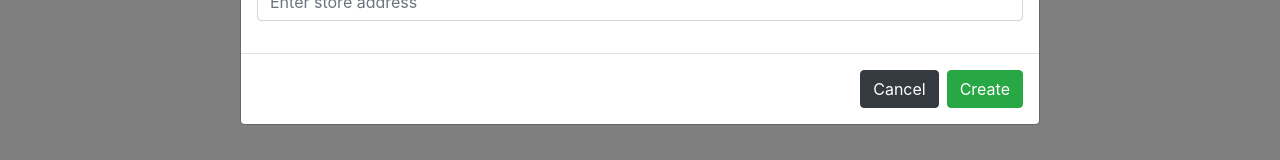
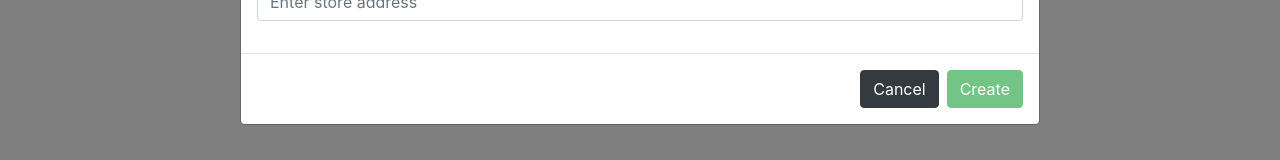
Before and after one commit to rethc/Dashboard, a React (Create React App) app in the folder Dashboard/ClientApp/: page /stores in a window 1280 px wide. Both pictures are taken after a click on the button "Create Store". Shown: the part 448-608 px from the top of the page. Built offline with nearby package versions, Linux system fonts and the light colour scheme; no server answers.

Commit message:
Added disabled buttons on create, update operations

```diff
--- a/Dashboard/ClientApp/src/components/Customers/CreateEditCustomer.jsx
+++ b/Dashboard/ClientApp/src/components/Customers/CreateEditCustomer.jsx
@@ -120,7 +120,8 @@ export default class CreateEditCustomer extends Component {
                         <Button variant="dark" onClick={this.handleClose}>
                             Cancel
                     </Button>
-                        <Button variant="success" onClick={this.saveCustomer}>
+                        <Button variant="success" onClick={this.saveCustomer}
+                            disabled={!this.state.firstName || !this.state.lastName || !this.state.address}>
                             {this.props.option}
                         </Button>
                     </Modal.Footer>
--- a/Dashboard/ClientApp/src/components/Products/CreateEditProduct.jsx
+++ b/Dashboard/ClientApp/src/components/Products/CreateEditProduct.jsx
@@ -109,7 +109,8 @@ export default class CreateEditProduct extends Component {
                         <Button variant="dark" onClick={this.handleClose}>
                             Cancel
                     </Button>
-                        <Button variant="success" onClick={this.saveProduct}>
+                        <Button variant="success" onClick={this.saveProduct}
+                            disabled={!this.state.name || !this.state.price}>
                             {this.props.option}
                         </Button>
                     </Modal.Footer>
--- a/Dashboard/ClientApp/src/components/Stores/CreateEditStore.jsx
+++ b/Dashboard/ClientApp/src/components/Stores/CreateEditStore.jsx
@@ -109,7 +109,8 @@ export default class CreateEditStore extends Component {
                         <Button variant="dark" onClick={this.handleClose}>
                             Cancel
                     </Button>
-                        <Button variant="success" onClick={this.saveStore}>
+                        <Button variant="success" onClick={this.saveStore}
+                            disabled={!this.state.name || !this.state.address}>
                             {this.props.option}
                         </Button>
                     </Modal.Footer>
```
